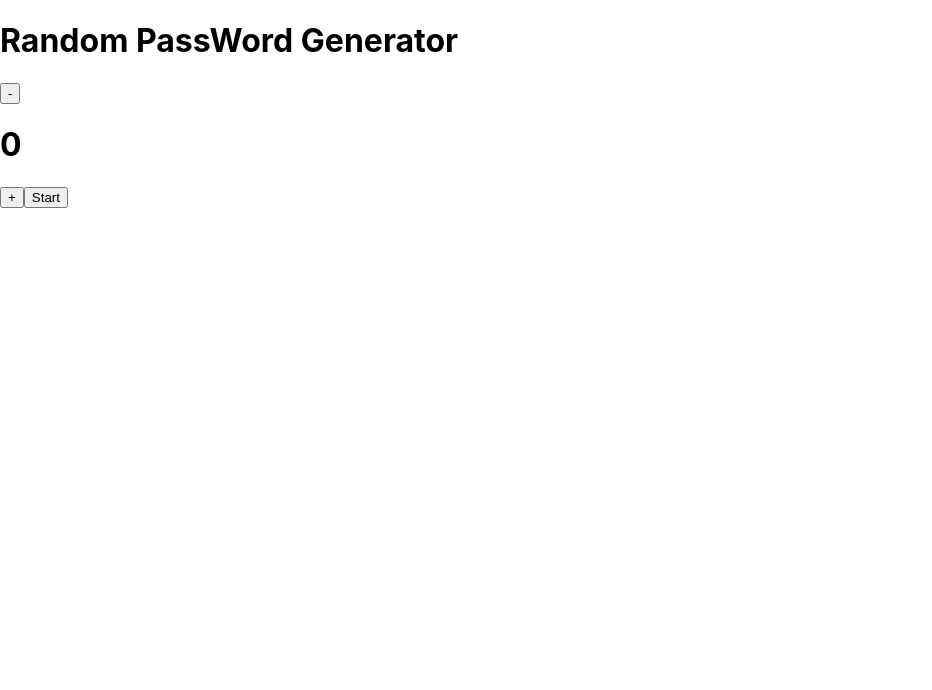
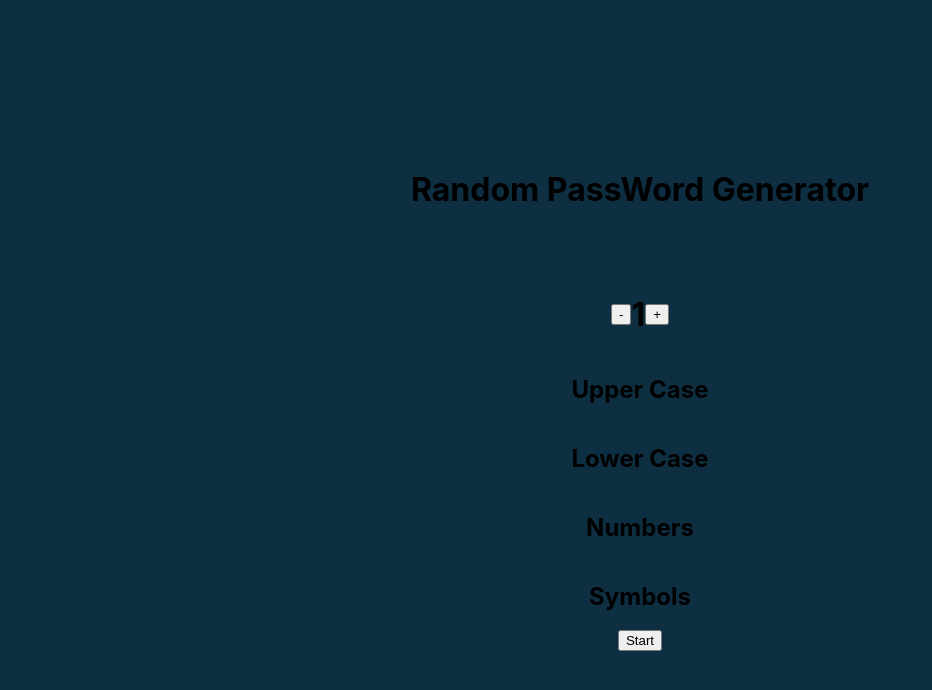
Before and after one commit to gxc19/random-password, a React (Create React App) app: page / in a window 1280 px wide. Shown: the top 690 px of the page, without its empty margins (0-932 px from the left). Built offline with nearby package versions, Linux system fonts and the light colour scheme.

Commit message:
base info

```diff
--- a/src/App.css
+++ b/src/App.css
@@ -1,16 +1,13 @@
-/* .container{
-  top: 50%;
-  left: 50%;
-  position: absolute;
-  transform: translate(-50%, -50%);
+body{
+  background-color: rgb(14, 47, 66);
+  display: flex;
 }
 
-.mini-container{
+.container{
+  height: 100vh;
+  width: 100vw;
   display: flex;
-  flex-direction: row;
+  justify-content: center;
+  align-items: center;
+  flex-direction: column;
 }
-
-.btn{
-  height: 50px;
-  width: 50px;
-} */
--- a/src/App.js
+++ b/src/App.js
@@ -1,38 +1,36 @@
 import React, {Component} from 'react';
 import './App.css';
+import Button from './components/Button'
 
 class App extends Component {
   state = {
     letters: ["a", "b", "c", "d", "e", "f", "g", "h", "i", "j", "k", "l", "m", "n", "o", "p", "q", "r", "s", "t", "u", "v", "w", "x", "y", "z"],
     numbers: ["1", "2", "3", "4", "5", "6", "7", "8", "9", "0"],
     symbol: ["!", "@", "£", "$", "%", "^", "&", "*"],
-    counter: 0,
     password: []
   }
 
-  addHandler = () => {
-    this.setState({ counter: this.state.counter + 1 })
-  }
+  random1 = () => {
+    let letter = [...this.state.letters]
+    let rl = letter[Math.floor(Math.random()*letter.length)]
 
-  minusHandler = () => {
-    this.setState({ counter: this.state.counter - 1 })
-
-  }
-
-  ranLetter = () => {
-
+    this.setState({ password: rl})
   }
 
 
   render() {
     return (
-      <div>
+      <div className="container">
         <h1>Random PassWord Generator</h1>
-        <h1>{this.state.password}</h1>
-        <button onClick={this.minusHandler}>-</button>
-        <h1>{this.state.counter}</h1>
-        <button onClick={this.addHandler}>+</button>
-        <button>Start</button>
+        <h1>
+          {this.state.password}
+        </h1>
+        <Button/>
+        <h2>Upper Case</h2>
+        <h2>Lower Case</h2>
+        <h2>Numbers</h2>
+        <h2>Symbols</h2>
+        <button onClick={this.random1}>Start</button>
       </div>
     );
   }
--- /dev/null
+++ b/src/components/Button.js
@@ -0,0 +1,34 @@
+import React, {Component} from 'react'
+import '../style/Button.css'
+
+class Button extends Component {
+    state = {
+        counter: 1
+    }
+
+    addHandler = () => {
+        this.setState({ counter: this.state.counter + 1 })
+      }
+
+      minusHandler = () => {
+        if(this.state.counter === 1){
+            this.setState({ counter: 1 })
+        } else{
+            this.setState(prevState => ({ counter: prevState.counter - 1}))
+        }
+      }
+
+    render() {
+        return (
+            <div className="button-container">
+                <button onClick={this.minusHandler}>-</button>
+                <div>
+                    <h1>{this.state.counter}</h1>
+                </div>
+                <button onClick={this.addHandler}>+</button>
+            </div>
+        );
+    }
+}
+
+export default Button;
--- /dev/null
+++ b/src/style/Button.css
@@ -0,0 +1,7 @@
+.button-container{
+    display: flex;
+    justify-content: center;
+    flex-direction: row;
+    align-items: center;
+    width: 100%;
+}
```
